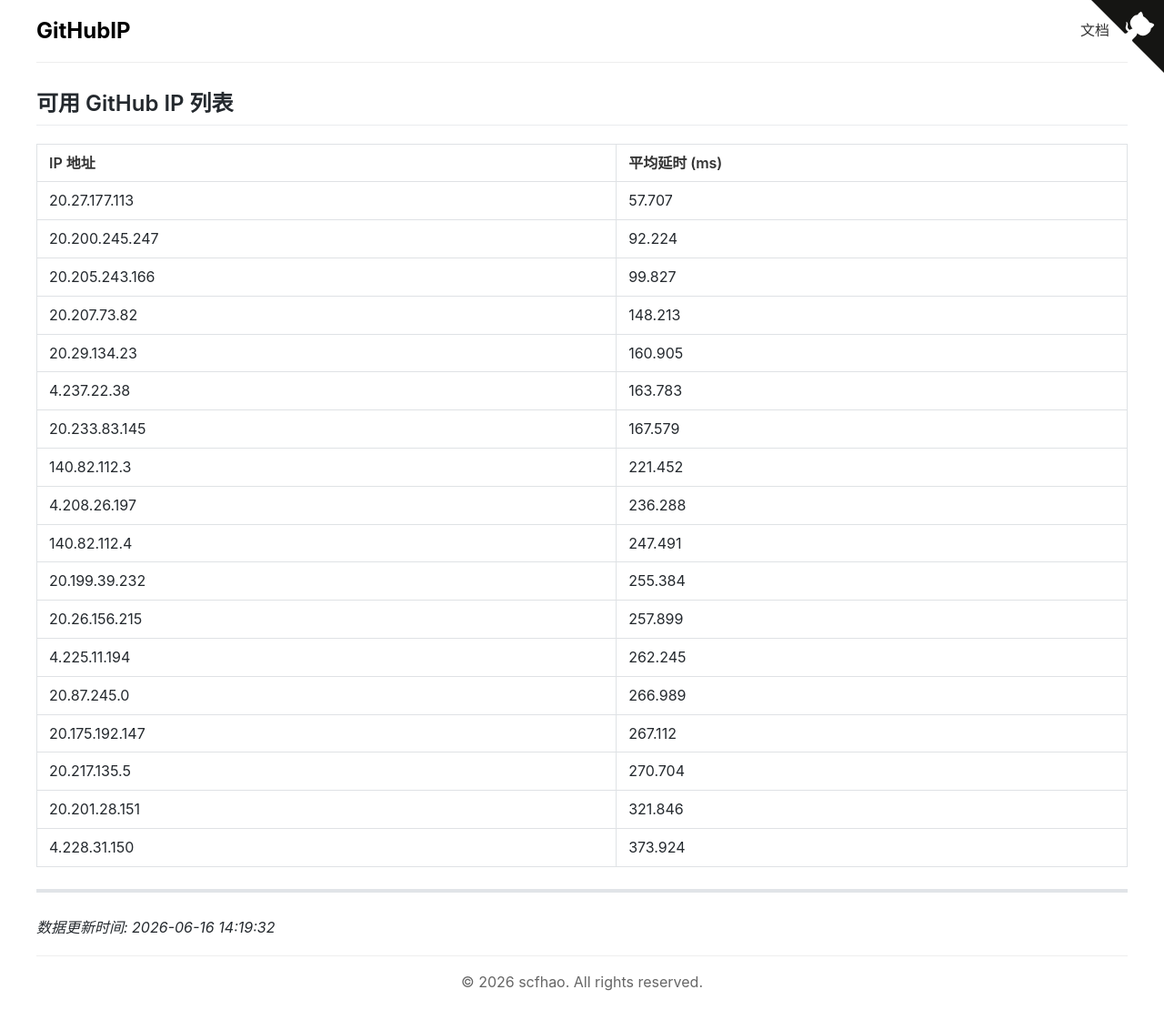
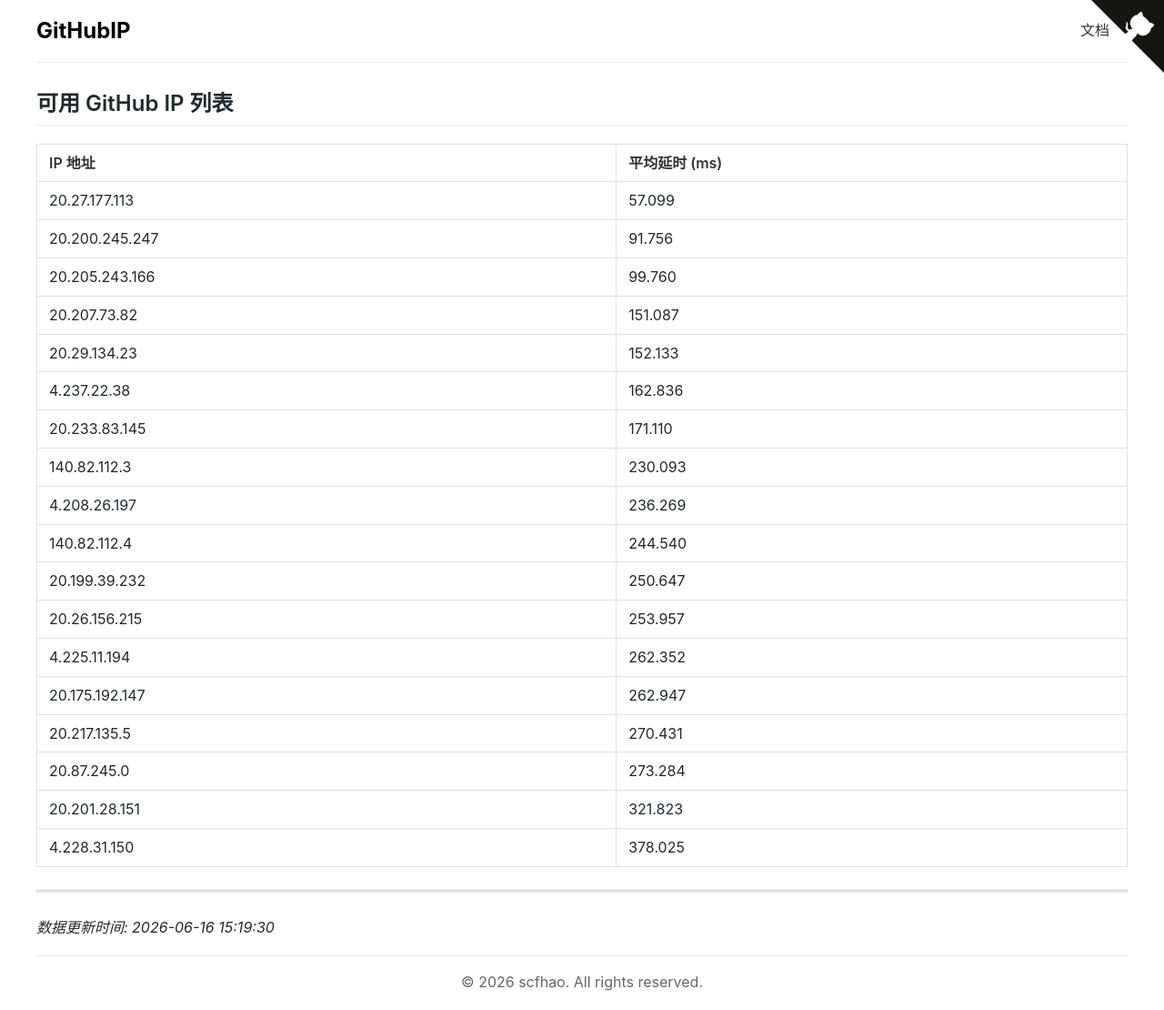
Before and after one commit to scfhao/GitHubIP, a Jekyll site: the page built from index.md, in a window 1280 px wide. Shown: the whole page at 91% size. Built offline with Jekyll 4.4.1, drawn with Linux system fonts in a browser that asks for light colours.

Commit message:
自动脚本执行 - 2026-06-16 15:19:30

```diff
--- a/index.md
+++ b/index.md
@@ -1,32 +1,32 @@
 ---
 layout: home
 title: GitHub IP 列表
-date: 2026-06-16 14:19:32
+date: 2026-06-16 15:19:30
 ---
 
 ## 可用 GitHub IP 列表
 
 | IP 地址 | 平均延时 (ms) |
 |---------|--------------|
-| 20.27.177.113 | 57.707 |
-| 20.200.245.247 | 92.224 |
-| 20.205.243.166 | 99.827 |
-| 20.207.73.82 | 148.213 |
-| 20.29.134.23 | 160.905 |
-| 4.237.22.38 | 163.783 |
-| 20.233.83.145 | 167.579 |
-| 140.82.112.3 | 221.452 |
-| 4.208.26.197 | 236.288 |
-| 140.82.112.4 | 247.491 |
-| 20.199.39.232 | 255.384 |
-| 20.26.156.215 | 257.899 |
-| 4.225.11.194 | 262.245 |
-| 20.87.245.0 | 266.989 |
-| 20.175.192.147 | 267.112 |
-| 20.217.135.5 | 270.704 |
-| 20.201.28.151 | 321.846 |
-| 4.228.31.150 | 373.924 |
+| 20.27.177.113 | 57.099 |
+| 20.200.245.247 | 91.756 |
+| 20.205.243.166 | 99.760 |
+| 20.207.73.82 | 151.087 |
+| 20.29.134.23 | 152.133 |
+| 4.237.22.38 | 162.836 |
+| 20.233.83.145 | 171.110 |
+| 140.82.112.3 | 230.093 |
+| 4.208.26.197 | 236.269 |
+| 140.82.112.4 | 244.540 |
+| 20.199.39.232 | 250.647 |
+| 20.26.156.215 | 253.957 |
+| 4.225.11.194 | 262.352 |
+| 20.175.192.147 | 262.947 |
+| 20.217.135.5 | 270.431 |
+| 20.87.245.0 | 273.284 |
+| 20.201.28.151 | 321.823 |
+| 4.228.31.150 | 378.025 |
 
 ---
 
-*数据更新时间: 2026-06-16 14:19:32*
+*数据更新时间: 2026-06-16 15:19:30*
```
